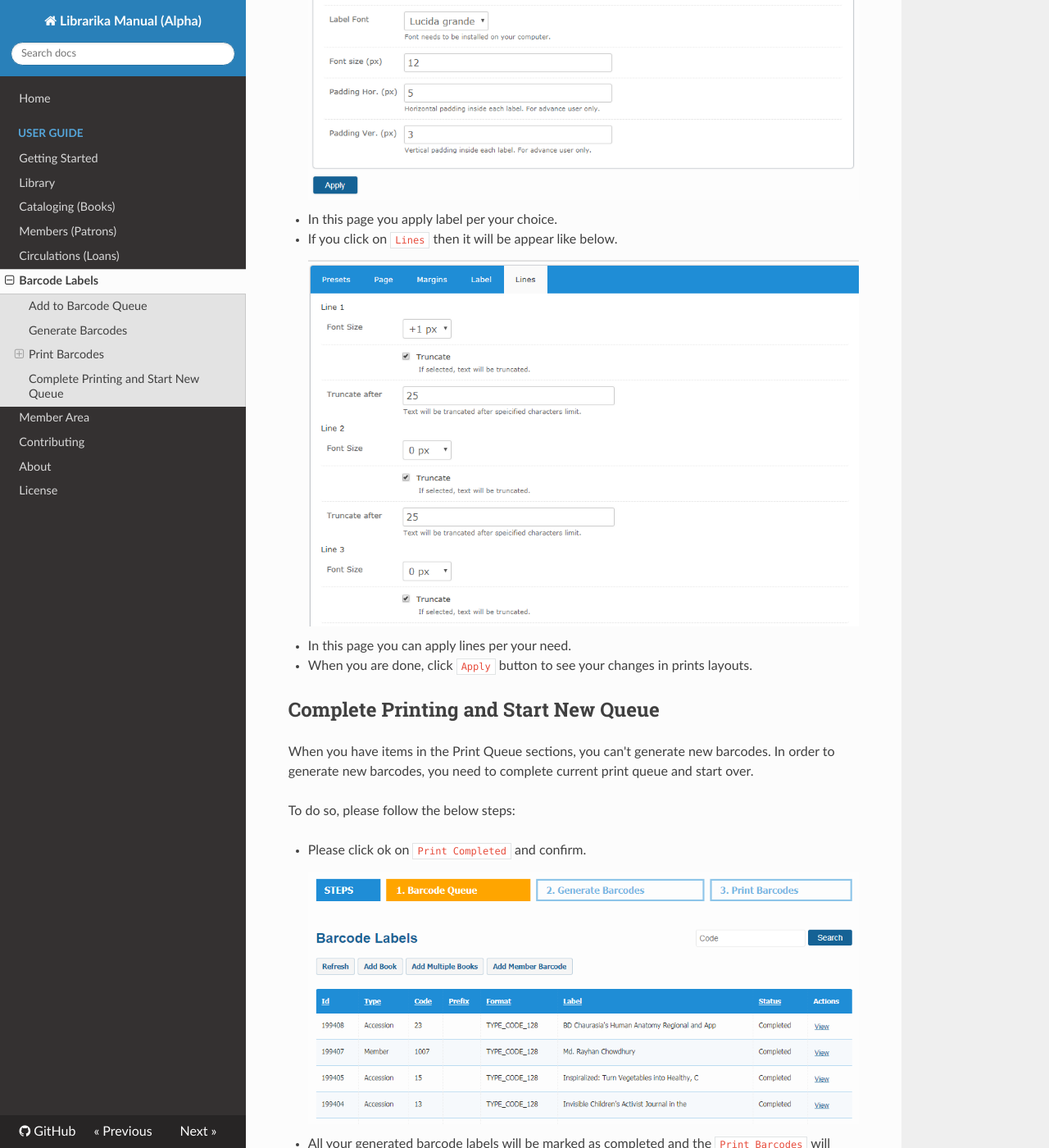
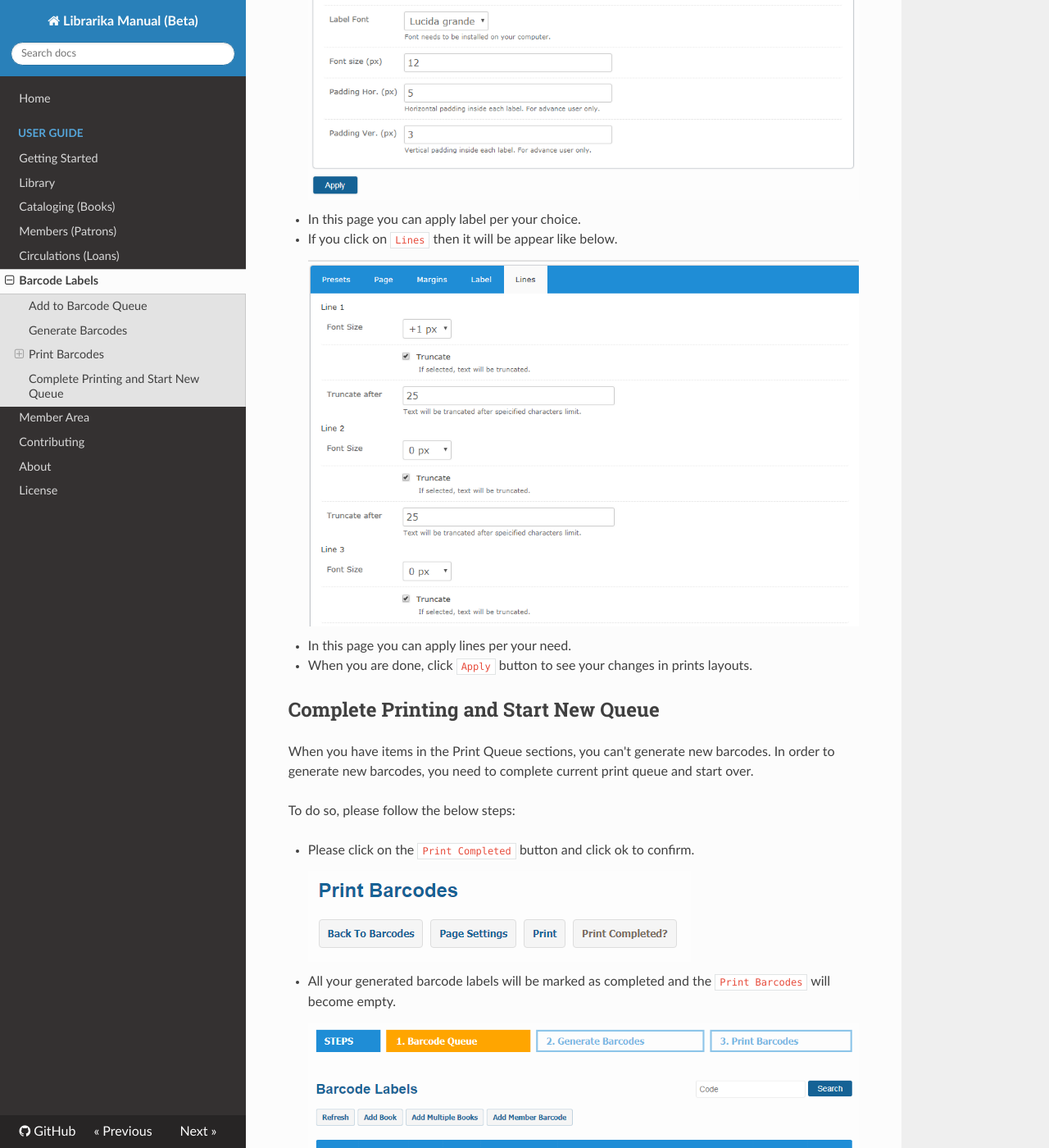
Before and after one commit to Librarika/manual, an MkDocs documentation site: the page built from docs/barcode-labels.md, in a window 1280 px wide and 1400 px high, scrolled down 9102 px. Shown: the whole window at 82% size. Built offline with MkDocs 1.6.1, drawn with Linux system fonts in a browser that asks for light colours; nearby versions of some CDN libraries; old or Windows-style settings are respelled for this version of MkDocs.

Commit message:
updated barcode labels

```diff
--- a/docs/barcode-labels.md
+++ b/docs/barcode-labels.md
@@ -147,7 +147,7 @@ To print the barcodes you have to follow the below steps:
 
      ![Barcode Labels page label](img/barcode-labels-page-label.png)
 
-* In this page you apply label per your choice.
+* In this page you can apply label per your choice.
 * If you click on `Lines` then it will be appear like below.
 
      ![Barcode Labels page lines](img/barcode-labels-page-lines.png)
@@ -161,9 +161,12 @@ When you have items in the Print Queue sections, you can't generate new barcodes
 
 To do so, please follow the below steps:
 
-* Please click ok on `Print Completed` and confirm.
+* Please click on the `Print Completed` button and click ok to confirm.
+
+    ![Barcode Labels print completed](img/barcode-labels-print-completed.png)
+
+* All your generated barcode labels will be marked as completed and the `Print Barcodes` will become empty.
 
     ![Barcode Labels print complete](img/barcode-labels-print-complete.png)
 
-* All your generated barcode labels will be marked as completed and the `Print Barcodes` will become empty.
 * Now you can generate new barcodes like before.
--- a/mkdocs.yml
+++ b/mkdocs.yml
@@ -1,4 +1,4 @@
-site_name: Librarika Manual (Alpha)
+site_name: Librarika Manual (Beta)
 repo_url: https://github.com/Librarika/manual.git
 repo_name: GitHub
 site_description: The free integrated library system - ILS
```
Also changed, not shown: docs/img/barcode-labels-print-completed.png (added).
